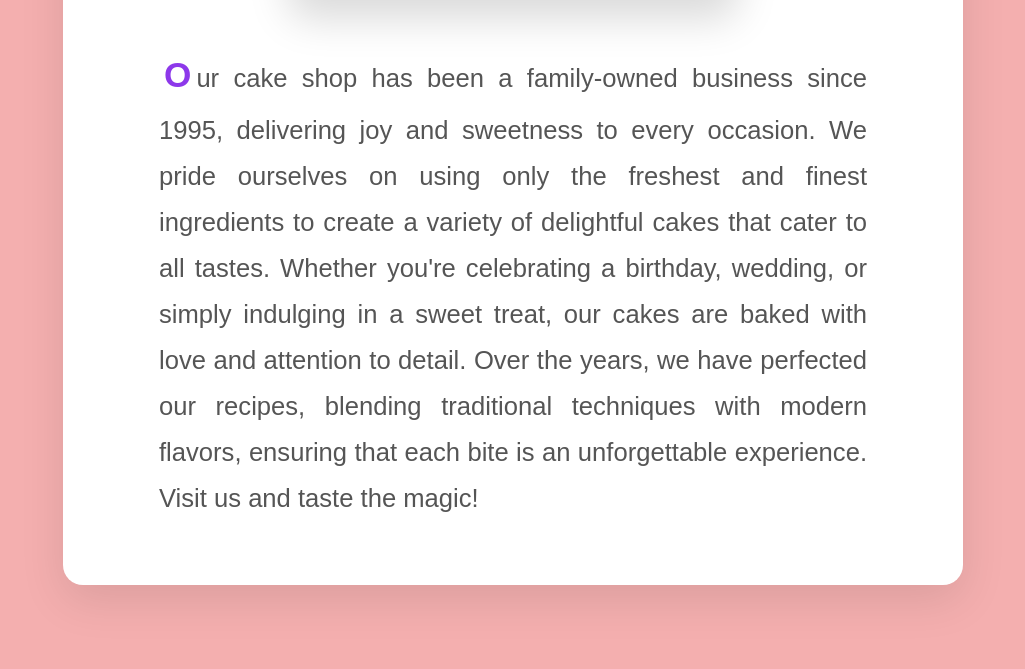
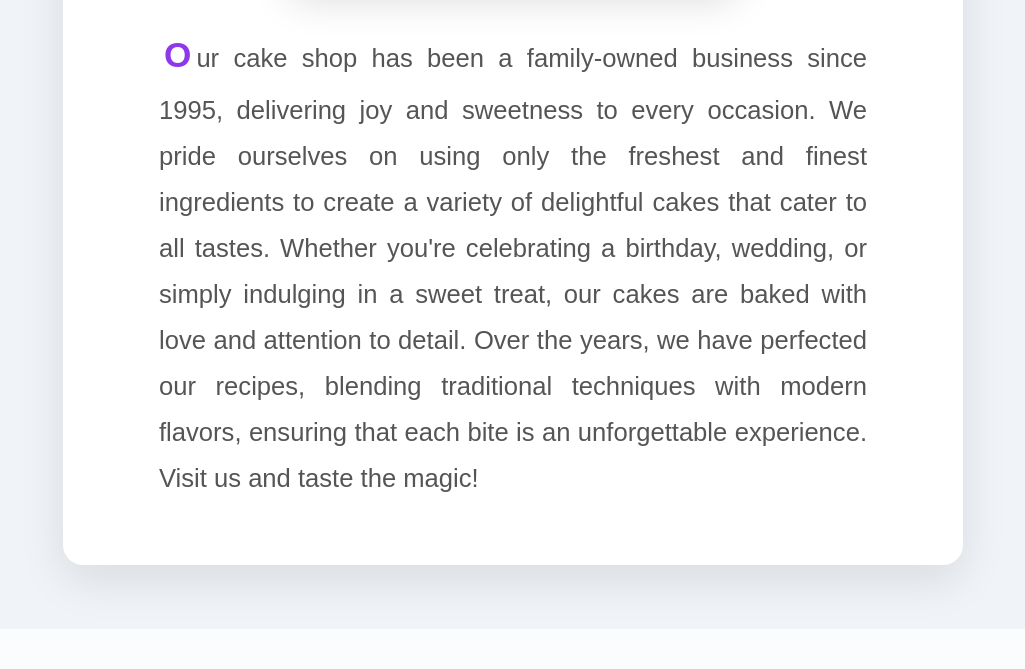
Before and after one commit to kamishaga44/cake_shop, a Flask app: page /aboutUs in a window 1280 px wide. Shown: the part 717-1386 px from the top of the page, without its empty margins (127-1152 px from the left). After the commit the page ends 1328 px from the top, so only its background shows below. Run offline with Flask 3, Linux system fonts and the light colour scheme; parts of the project's set-up code (start-up, migrations or seed data) failed here and were passed over.

Commit message:
Resolved merge conflicts

```diff
--- a/static/style.css
+++ b/static/style.css
@@ -6,6 +6,7 @@ body {
     font-family: 'Arial', sans-serif;
     font-weight: normal;
     background-color: #fdfdfd;
+
     margin: 0;
     padding: 0;
     color: #363c42;
@@ -549,10 +550,7 @@ h1 {    font-size: 4rem;
     h1 {
         font-size: 2.5rem;    }
 }
-/* styles.css */body {
-    font-family: Arial, sans-serif;    background-color: #f4afaf;
-    color: #333;    padding: 20px;
-}
+
 h1 {    font-size: 2em;
     color: #333;}
 #favorites-container {
@@ -572,7 +570,7 @@ h1 {    font-size: 2em;
 .favorite-item p {
     color: #888;}
 button {
-    background-color: #ffffff;    color: #ffffff;
+    background-color: #ff4f8b;    color: #ffffff;
     border: none;
     padding: 10px;    cursor: pointer;
     border-radius: 5px;    margin-top: 10px;
```
